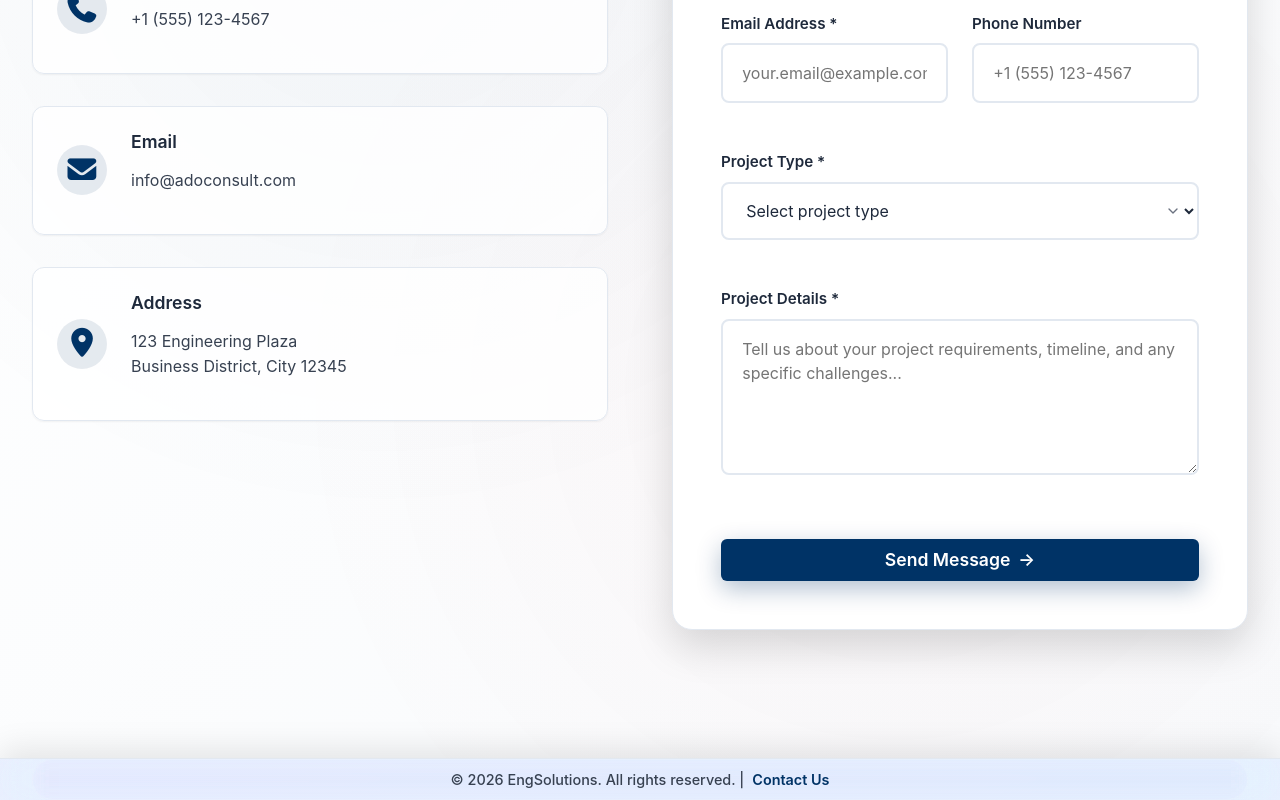
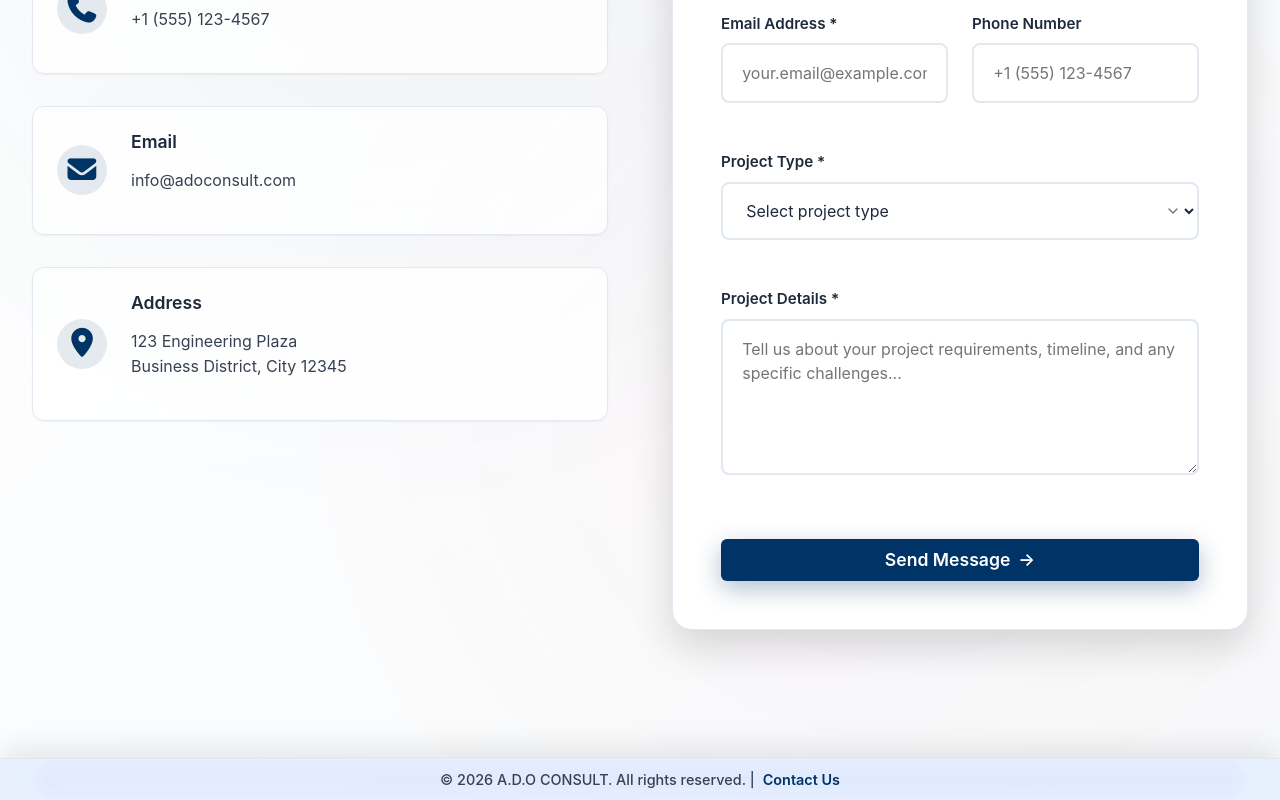
Before and after one commit to ATN20222/A.D.O-Consult, a React (Vite) app: page / in a window 1280 px wide. Shown: the part 4727-5527 px from the top of the page. Built offline with nearby package versions, Linux system fonts and the light colour scheme.

Commit message:
update copyright

```diff
--- a/src/App.jsx
+++ b/src/App.jsx
@@ -42,7 +42,7 @@ function App() {
             <Row className="text-center">
               <Col>
                 <p className="footer-text mb-0">
-                  © 2026 EngSolutions. All rights reserved. |
+                  © {new Date().getFullYear()} A.D.O CONSULT. All rights reserved. |
                   <a href="/contact" className="footer-link ms-2">
                     Contact Us
                   </a>
```
